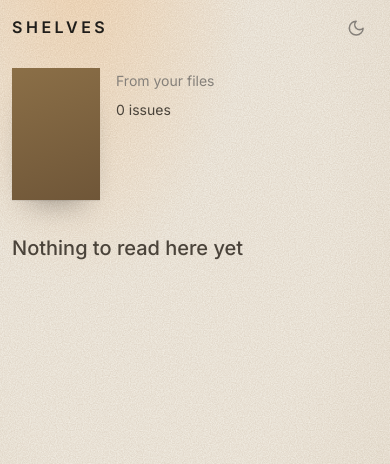
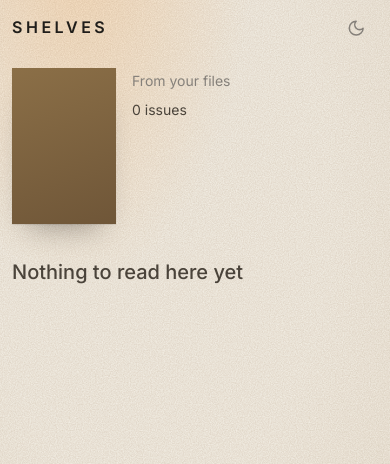
Before and after one commit to ego-alt/library, a Flask app: template library/templates/comics/series.html in a window 390 px wide. Shown: the top 464 px of the page. Run offline with Flask 3, Linux system fonts and the light colour scheme; the template is opened without the code that fills it, so the values that code supplies are empty; parts of the project's set-up code (start-up, migrations or seed data) failed here and were passed over; some libraries are stand-ins or nearby versions.

Commit message:
small/series header on phones flush with the cover: the title at its top, the button at its bottom

```diff
--- a/library/static/css/comics.css
+++ b/library/static/css/comics.css
@@ -45,12 +45,18 @@
 @media (max-width: 640px) {
     /* Two columns: the cover on the left; the title, its lines and the
        button beside it on the right; the description full width below. */
-    .series-head { grid-template-columns: 88px minmax(0, 1fr); column-gap: var(--space-4); row-gap: 0; }
+    /* The right column is as tall as the cover: the title flush with its
+       top, the button flush with its bottom. */
+    .series-head { grid-template-columns: 104px minmax(0, 1fr); grid-template-rows: auto auto auto 1fr auto; column-gap: var(--space-4); row-gap: 0; }
     .series-head__text { display: contents; }
-    .series-head__cover { grid-column: 1; grid-row: 1 / span 5; }
+    .series-head__cover { grid-column: 1; grid-row: 1 / 6; }
     .series-head__header, .series-head__count, .series-head__getting, .series-head__actions { grid-column: 2; }
-    .series-head .meta-title { font-size: var(--text-lg); }
-    .series-head__actions { margin-top: var(--space-2); }
+    .series-head__header { grid-row: 1; }
+    .series-head__count { grid-row: 2; }
+    .series-head__getting { grid-row: 3; }
+    .series-head__actions { grid-row: 5; align-self: end; margin-top: var(--space-3); }
+    .series-head .meta-title { font-size: var(--text-lg); line-height: 1.1; margin-top: 0; }
+    .series-head__count, .series-head__getting { margin-bottom: 0; }
     .series-head__desc, .series-head__more-text { grid-column: 1 / -1; }
     .series-head__desc { margin-top: var(--space-4); }
     .series-head__desc.is-folded { -webkit-line-clamp: 2; }
```
